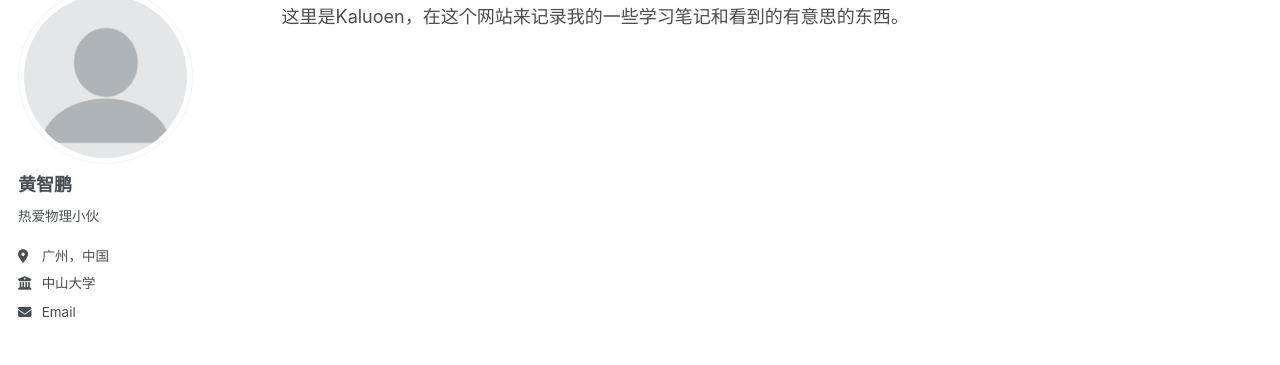
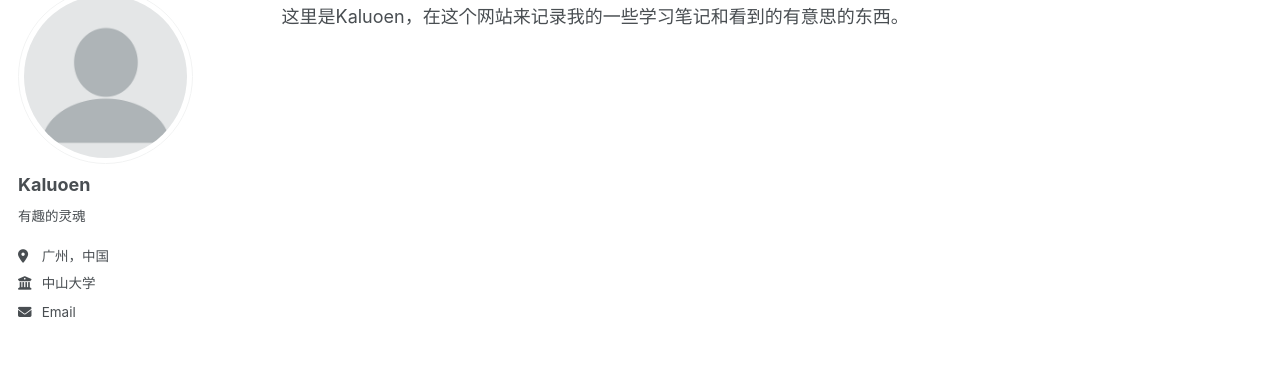
Before and after one commit to Kaluoen-Linicaus/My-page, a Jekyll site: the page built from _pages/about.md, in a window 1280 px wide. Shown: the part 110-475 px from the top of the page. Built offline with Jekyll 4.4.1, drawn with Linux system fonts in a browser that asks for light colours; a script that is not in the unit is left out.

Commit message:
Update _config.yml

```diff
--- a/_config.yml
+++ b/_config.yml
@@ -23,9 +23,9 @@ repository               : "kaluoen-linicaus/My-page"
 author:
   # Biographic information
   avatar           : "profile.png"
-  name             : "黄智鹏"
+  name             : "Kaluoen"
   pronouns         : # example: "she/her"
-  bio              : "热爱物理小伙"
+  bio              : "有趣的灵魂"
   location         : "广州，中国"
   employer         : "中山大学"
   uri              : # URL
```
